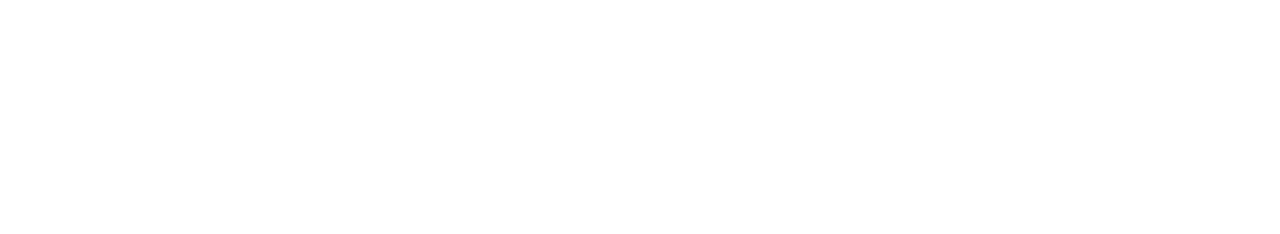
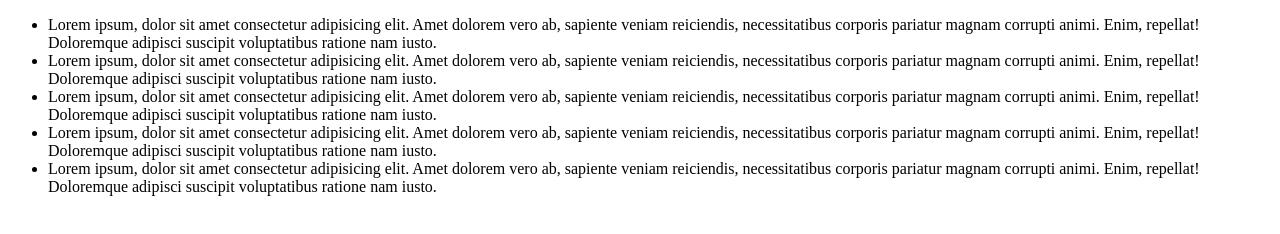
Before and after one commit to AsgerovSahib/healtyLife, a plain HTML site: page index.html in a window 1280 px wide. Drawn offline with Linux system fonts and the light colour scheme.

```diff
--- a/index.html
+++ b/index.html
@@ -6,6 +6,13 @@
     <title>Document</title>
 </head>
 <body>
+    <ul>
+        <li>Lorem ipsum, dolor sit amet consectetur adipisicing elit. Amet dolorem vero ab, sapiente veniam reiciendis, necessitatibus corporis pariatur magnam corrupti animi. Enim, repellat! Doloremque adipisci suscipit voluptatibus ratione nam iusto.</li>
+        <li>Lorem ipsum, dolor sit amet consectetur adipisicing elit. Amet dolorem vero ab, sapiente veniam reiciendis, necessitatibus corporis pariatur magnam corrupti animi. Enim, repellat! Doloremque adipisci suscipit voluptatibus ratione nam iusto.</li>
+        <li>Lorem ipsum, dolor sit amet consectetur adipisicing elit. Amet dolorem vero ab, sapiente veniam reiciendis, necessitatibus corporis pariatur magnam corrupti animi. Enim, repellat! Doloremque adipisci suscipit voluptatibus ratione nam iusto.</li>
+        <li>Lorem ipsum, dolor sit amet consectetur adipisicing elit. Amet dolorem vero ab, sapiente veniam reiciendis, necessitatibus corporis pariatur magnam corrupti animi. Enim, repellat! Doloremque adipisci suscipit voluptatibus ratione nam iusto.</li>
+        <li>Lorem ipsum, dolor sit amet consectetur adipisicing elit. Amet dolorem vero ab, sapiente veniam reiciendis, necessitatibus corporis pariatur magnam corrupti animi. Enim, repellat! Doloremque adipisci suscipit voluptatibus ratione nam iusto.</li>
 
+    </ul>
 </body>
 </html>
```
Also changed, not shown: about.html (deleted, +0 -11 lines), contact.html (deleted, +0 -11 lines), help.html (deleted, +0 -6 lines).
